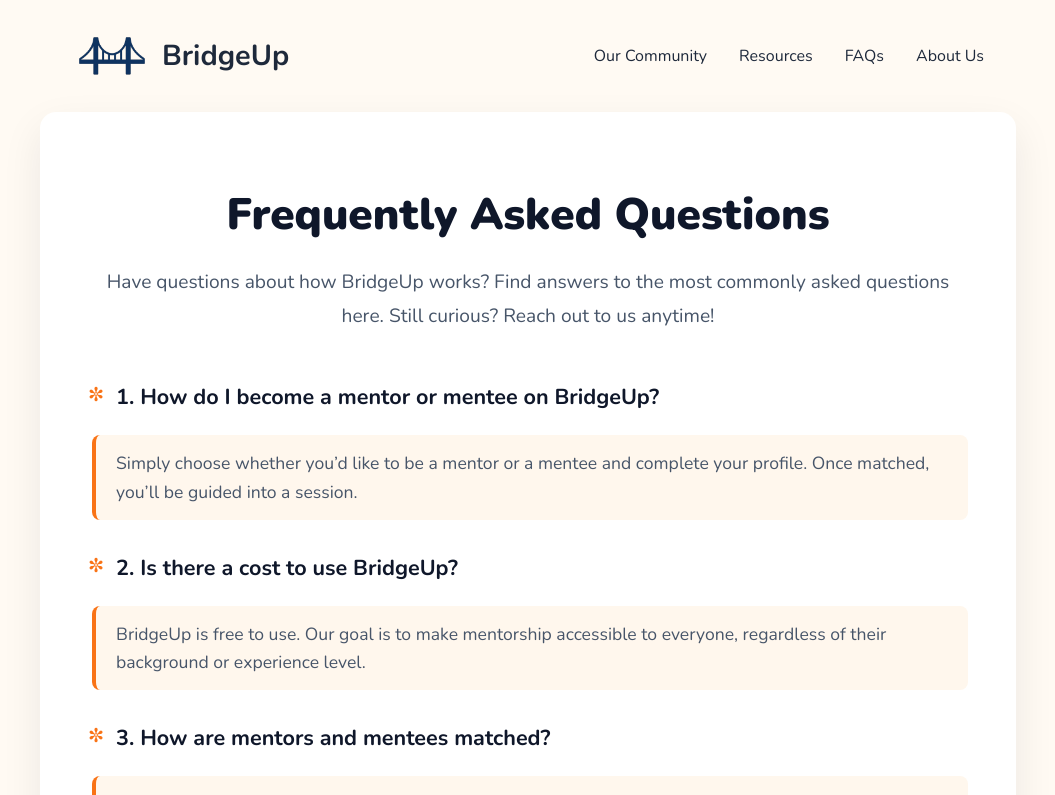
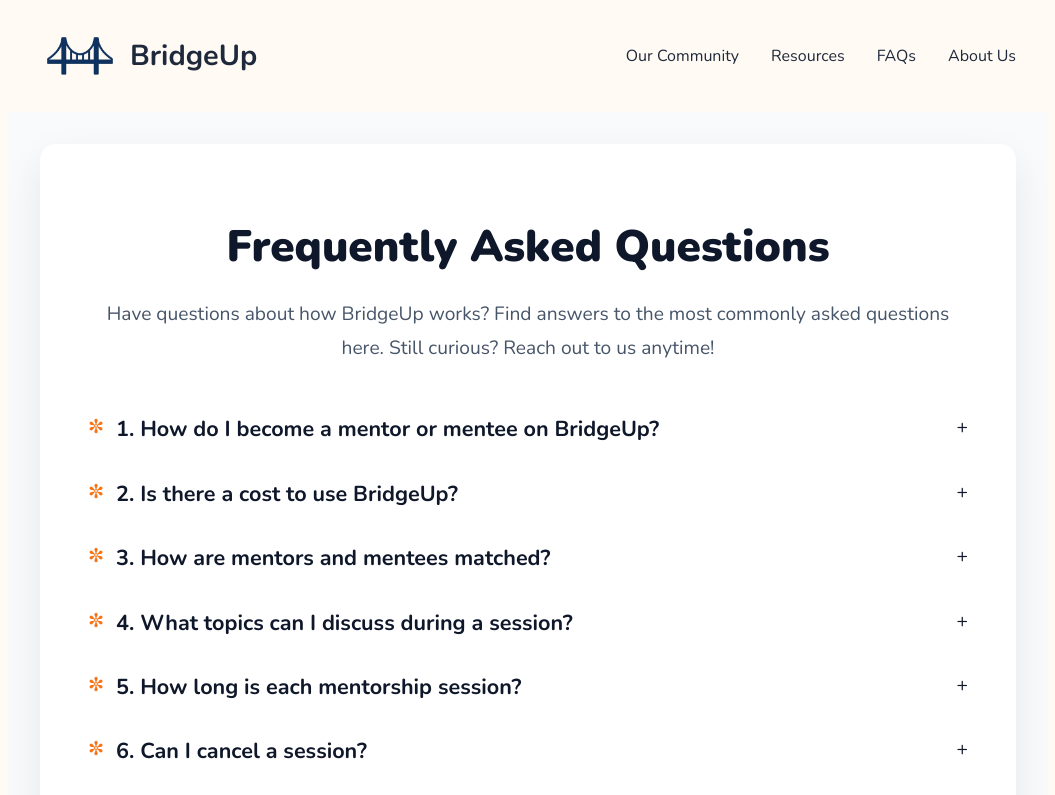
Before and after one commit to mahee045/Bridge-Up, a React (Vite) app in the folder client/: page /faqs in a window 1280 px wide. Shown: the top 795 px of the page, without its empty margins (112-1167 px from the left). Built offline with nearby package versions, Linux system fonts and the light colour scheme.

Commit message:
Updated FAQs.jsx with dropdown toggle

```diff
--- a/client/src/pages/Community.jsx
+++ b/client/src/pages/Community.jsx
@@ -8,7 +8,7 @@ function Community() {
         <h1>Our Community</h1>
         <p>
           Welcome to the BridgeUp community! Here, mentors and mentees connect, share, and grow together.
-          This is more than just a platform — it's a movement fueled by curiosity, support, and real human connection.
+          This is more than just a platform, it's a movement fueled by curiosity, support, and real human connection.
         </p>
         <p>
           Whether you're here to guide or to learn, you’re part of a collective journey built on empathy and shared experiences.
@@ -16,7 +16,7 @@ function Community() {
         </p>
         <p>
           At BridgeUp, we believe that meaningful conversations lead to meaningful change.
-          This is where your mentorship story begins — and where it can inspire others.
+          This is where your mentorship story begins, and where it can inspire others.
         </p>
       </div>
     </div>
--- a/client/src/pages/FAQs.jsx
+++ b/client/src/pages/FAQs.jsx
@@ -1,44 +1,75 @@
-import React from "react";
+import React, { useState } from "react";
 import "./PageStyles.scss";
 
+const faqData = [
+  {
+    question: "1. How do I become a mentor or mentee on BridgeUp?",
+    answer: "Simply choose whether you’d like to be a mentor or a mentee and complete your profile. Once matched, you’ll be guided into a session.",
+  },
+  {
+    question: "2. Is there a cost to use BridgeUp?",
+    answer: "BridgeUp is free to use. Our goal is to make mentorship accessible to everyone, regardless of their background or experience level.",
+  },
+  {
+    question: "3. How are mentors and mentees matched?",
+    answer: "We use a combination of shared interests, professional goals, and availability to match mentors with mentees for the most productive sessions.",
+  },
+  {
+    question: "4. What topics can I discuss during a session?",
+    answer: "You can discuss career goals, personal development, networking, industry insights, or even resume feedback. It’s your time—make it count!",
+  },
+  {
+    question: "5. How long is each mentorship session?",
+    answer: "Sessions typically last around 20–30 minutes, but the length can vary depending on the user availability.",
+  },
+  {
+    question: "6. Can I cancel a session?",
+    answer: "You can cancel a session. Please try to notify the other party in advance out of respect for their time.",
+  },
+  {
+    question: "7. Is my information and conversation private?",
+    answer: "Yes. Your information is secure, and your conversations are private between you and your match. We don’t share personal details publicly.",
+  },
+  {
+    question: "8. What if my mentor/mentee is unresponsive or inappropriate?",
+    answer: "You can report any issues directly through the platform. We take user safety seriously and will review concerns immediately.",
+  },
+  {
+    question: "9. Do I need to prepare for a mentorship session?",
+    answer: "A little preparation helps! Think of a few questions or topics you'd like to discuss, and be ready to introduce yourself briefly.",
+  },
+  {
+    question: "10. Can I leave feedback after a session?",
+    answer: "Absolutely. After each session, you’ll be prompted to provide feedback to help improve the platform and user experience.",
+  },
+];
+
 function FAQs() {
+  const [openIndex, setOpenIndex] = useState(null);
+
+  const toggleFAQ = (index) => {
+    setOpenIndex(openIndex === index ? null : index);
+  };
+
   return (
-    <div className="page-container">
-      <h1>Frequently Asked Questions</h1>
-      <p>Have questions about how BridgeUp works? Find answers to the most commonly asked questions here.
-         Still curious? Reach out to us anytime!</p>
-         <div className="faq-list">
+    <div className="page-wrapper">
+      <div className="page-container">
+        <h1>Frequently Asked Questions</h1>
+        <p>Have questions about how BridgeUp works? Find answers to the most commonly asked questions here. Still curious? Reach out to us anytime!</p>
 
-        <h3>1. How do I become a mentor or mentee on BridgeUp?</h3>
-        <p>Simply choose whether you’d like to be a mentor or a mentee and complete your profile. Once matched, you’ll be guided into a session.</p>
-
-        <h3>2. Is there a cost to use BridgeUp?</h3>
-        <p>BridgeUp is free to use. Our goal is to make mentorship accessible to everyone, regardless of their background or experience level.</p>
-
-        <h3>3. How are mentors and mentees matched?</h3>
-        <p>We use a combination of shared interests, professional goals, and availability to match mentors with mentees for the most productive sessions.</p>
-
-        <h3>4. What topics can I discuss during a session?</h3>
-        <p>You can discuss career goals, personal development, networking, industry insights, or even resume feedback. It’s your time—make it count!</p>
-
-        <h3>5. How long is each mentorship session?</h3>
-        <p>Sessions typically last around 20–30 minutes, but the length can vary depending on the user availability.</p>
-
-        <h3>6. Can I cancel a session?</h3>
-        <p>You can cancel a session. Please try to notify the other party in advance out of respect for their time.</p>
-
-        <h3>7. Is my information and conversation private?</h3>
-        <p>Yes. Your information is secure, and your conversations are private between you and your match. We don’t share personal details publicly.</p>
-
-        <h3>8. What if my mentor/mentee is unresponsive or inappropriate?</h3>
-        <p>You can report any issues directly through the platform. We take user safety seriously and will review concerns immediately.</p>
-
-        <h3>9. Do I need to prepare for a mentorship session?</h3>
-        <p>A little preparation helps! Think of a few questions or topics you'd like to discuss, and be ready to introduce yourself briefly.</p>
-
-        <h3>10. Can I leave feedback after a session?</h3>
-        <p>Absolutely. After each session, you’ll be prompted to provide feedback to help improve the platform and user experience.</p>
-
+        <div className="faq-list">
+          {faqData.map((faq, index) => (
+            <div key={index} className="faq-item">
+              <h3 onClick={() => toggleFAQ(index)}>
+                {faq.question}
+                <span style={{ float: "right", fontWeight: "normal", fontSize: "1.2rem" }}>
+                  {openIndex === index ? "−" : "+"}
+                </span>
+              </h3>
+              {openIndex === index && <p>{faq.answer}</p>}
+            </div>
+          ))}
+        </div>
       </div>
     </div>
   );
```
